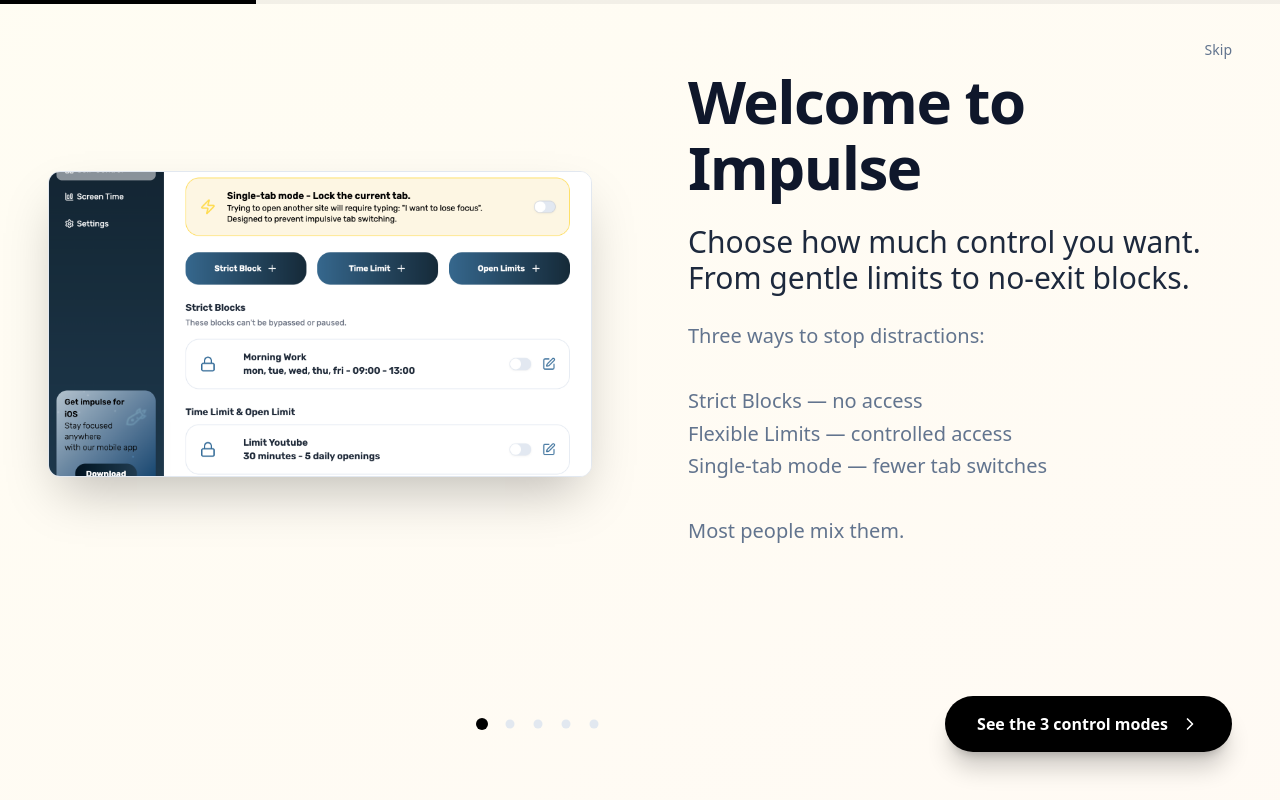
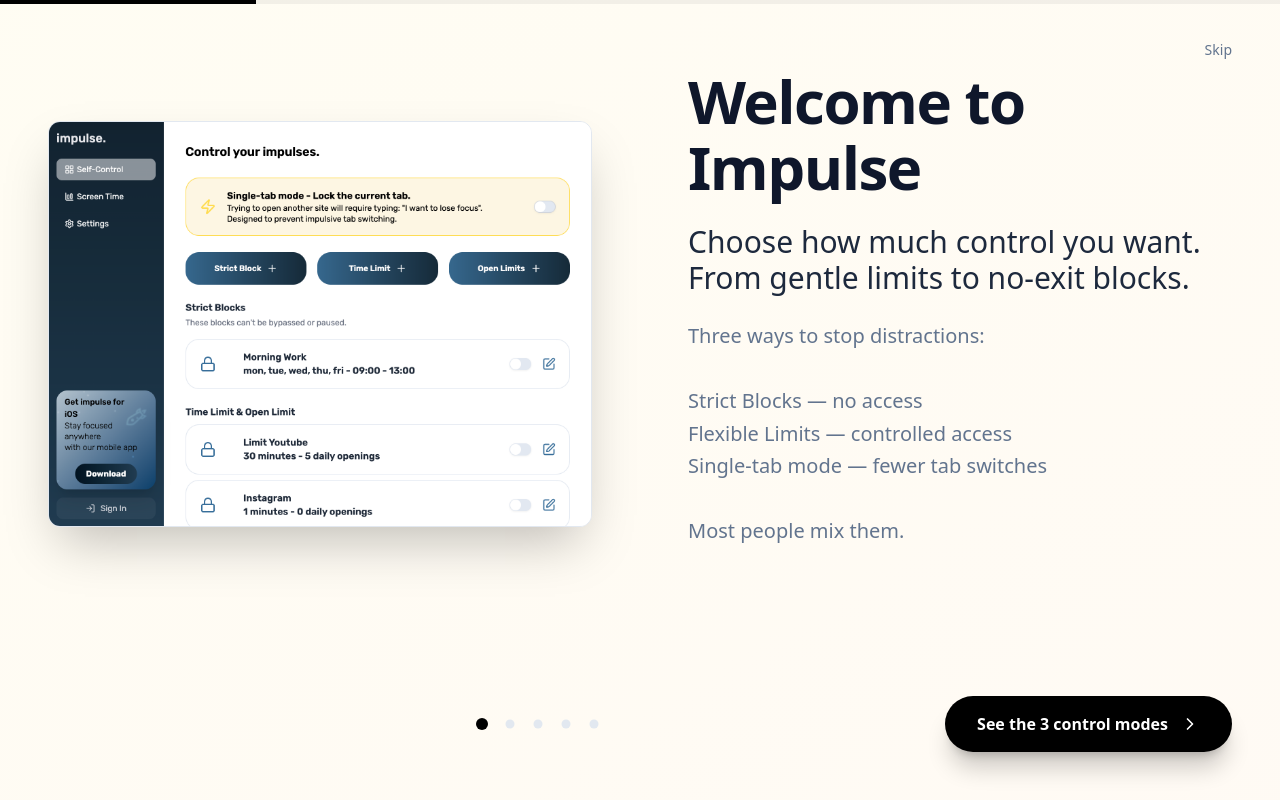
Before and after one commit to pagra93/impulse_landing_web, a Next.js app: page /onboarding in a window 1280 px wide. Built offline with nearby package versions, Linux system fonts and the light colour scheme.

Commit message:
fix: prevent onboarding image clipping by using auto height

```diff
--- a/src/components/onboarding/OnboardingSlider.tsx
+++ b/src/components/onboarding/OnboardingSlider.tsx
@@ -206,17 +206,13 @@
                                         animate={{ y: 0, opacity: 1 }}
                                     >
                                         <div className="relative rounded-xl overflow-hidden shadow-2xl border border-slate-200 bg-white">
-                                            <div className="relative w-full aspect-video bg-slate-50">
-                                                {step.image && (
-                                                    <Image
-                                                        src={step.image}
-                                                        alt={step.title}
-                                                        fill
-                                                        className="object-cover"
-                                                        priority={currentStep < 2}
-                                                    />
-                                                )}
-                                            </div>
+                                            {step.image && (
+                                                <img
+                                                    src={step.image}
+                                                    alt={step.title}
+                                                    className="w-full h-auto object-contain block"
+                                                />
+                                            )}
                                         </div>
                                     </motion.div>
                                 </div>
```
